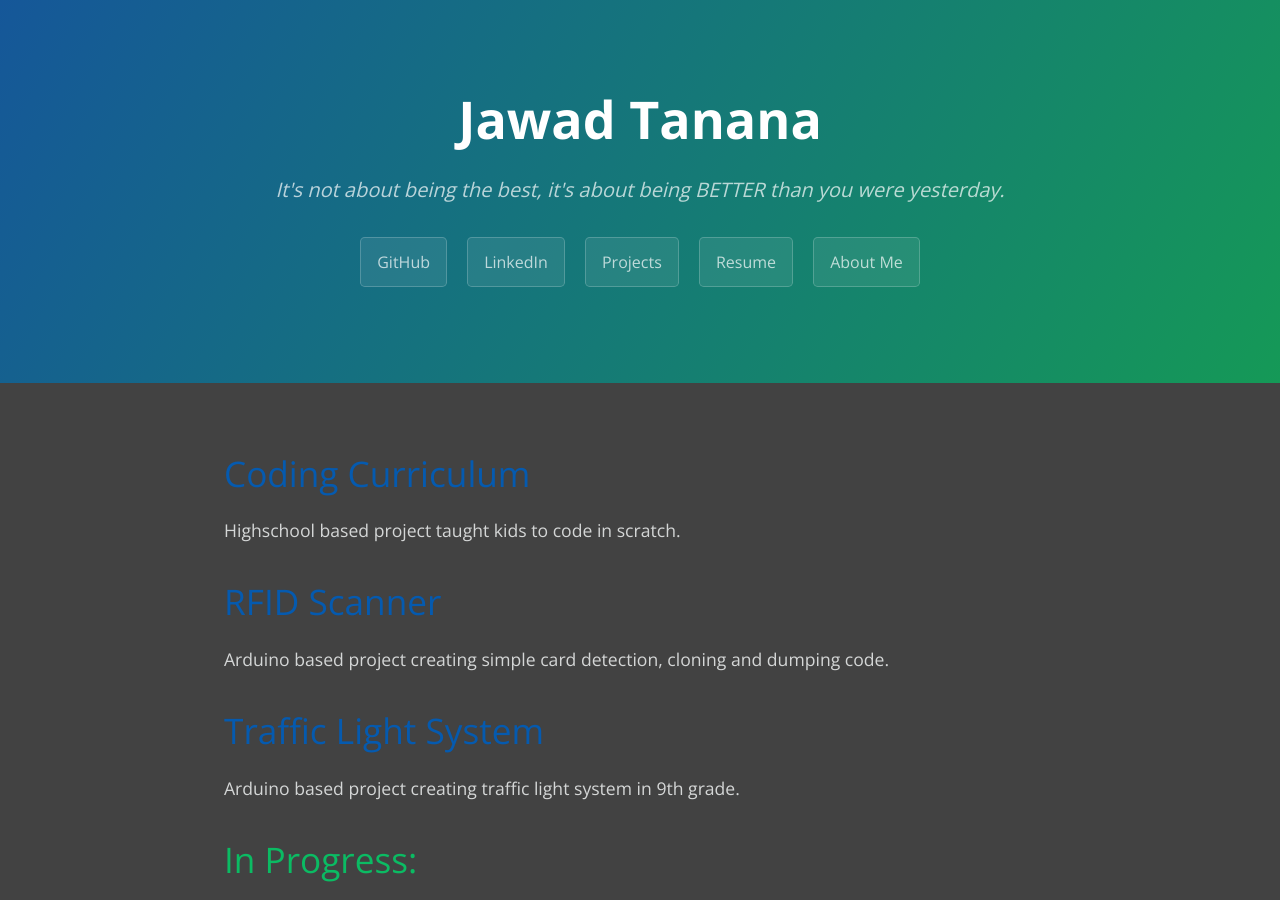
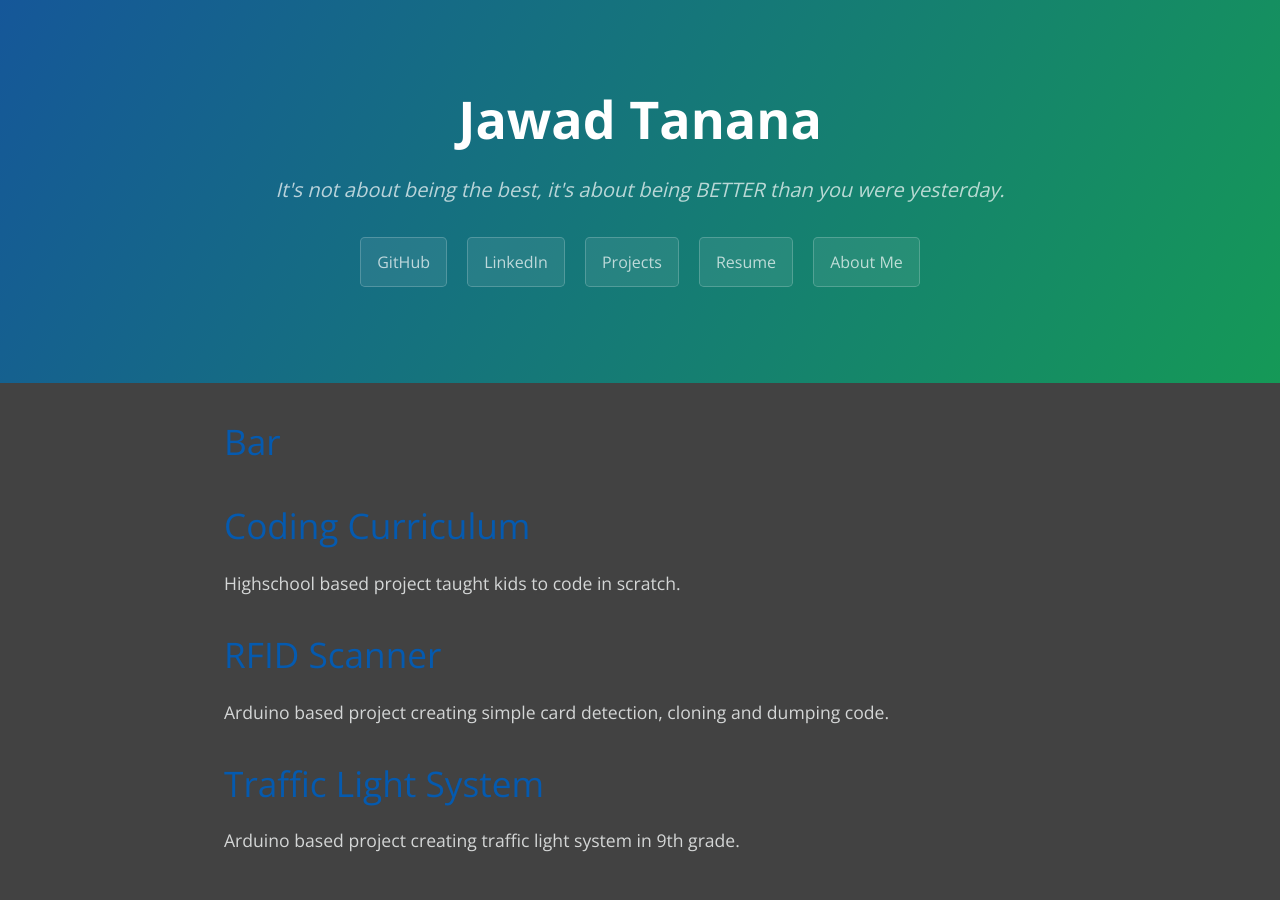
Before and after one commit to joey101/website, a Jekyll site: the page built from index.md, in a window 1280 px wide and 900 px high. Built offline with Jekyll 4.4.1, drawn with Linux system fonts in a browser that asks for light colours.

Commit message:
Update index.md

```diff
--- a/index.md
+++ b/index.md
@@ -3,7 +3,7 @@ layout: default
 title: Jawad Tanana
 ---
 
-# [](/stuff.html)
+# [Bar](/stuff.html)
 
 # [Coding Curriculum](/projects/coding_curriculum.html)
 
```
